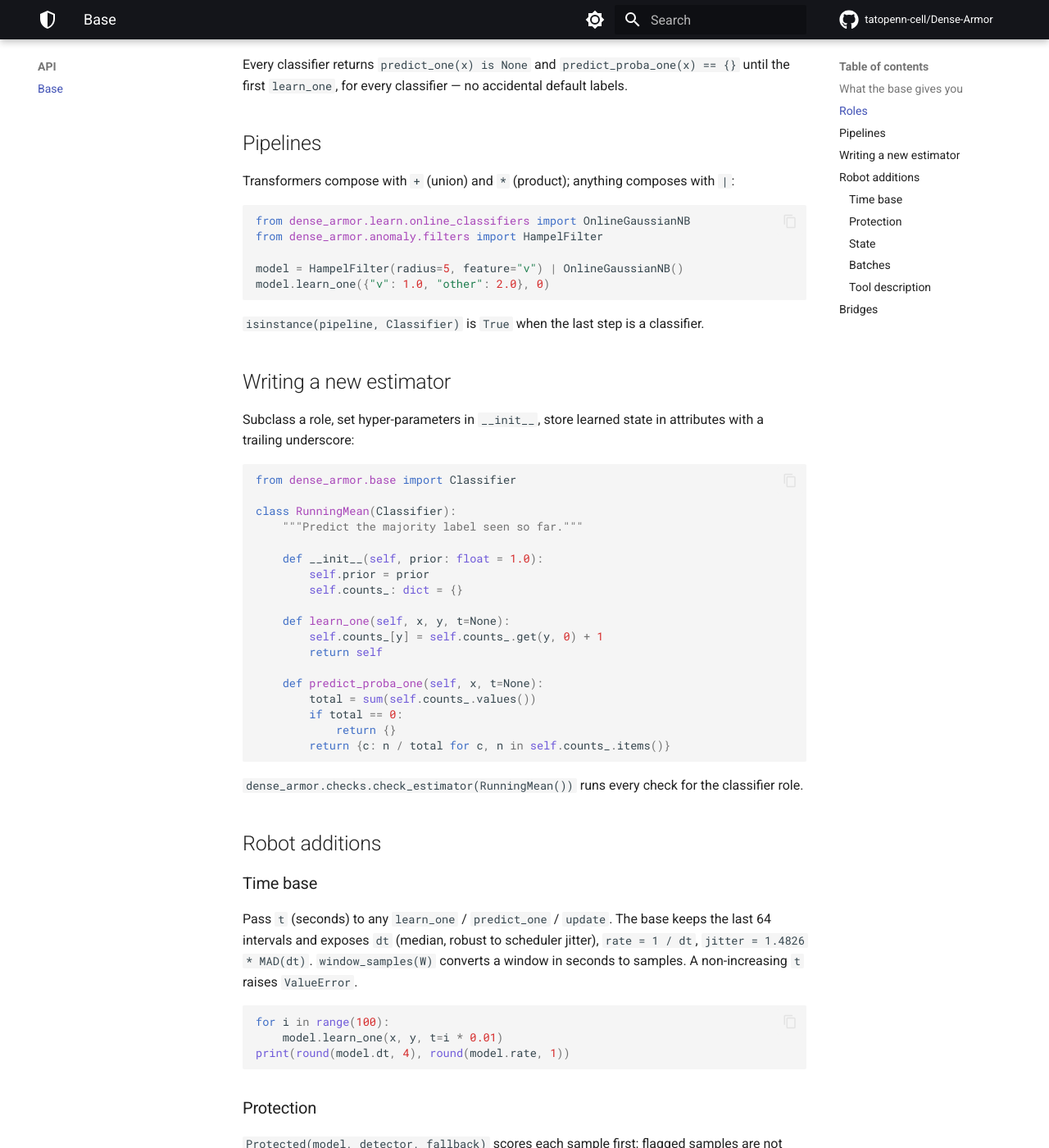
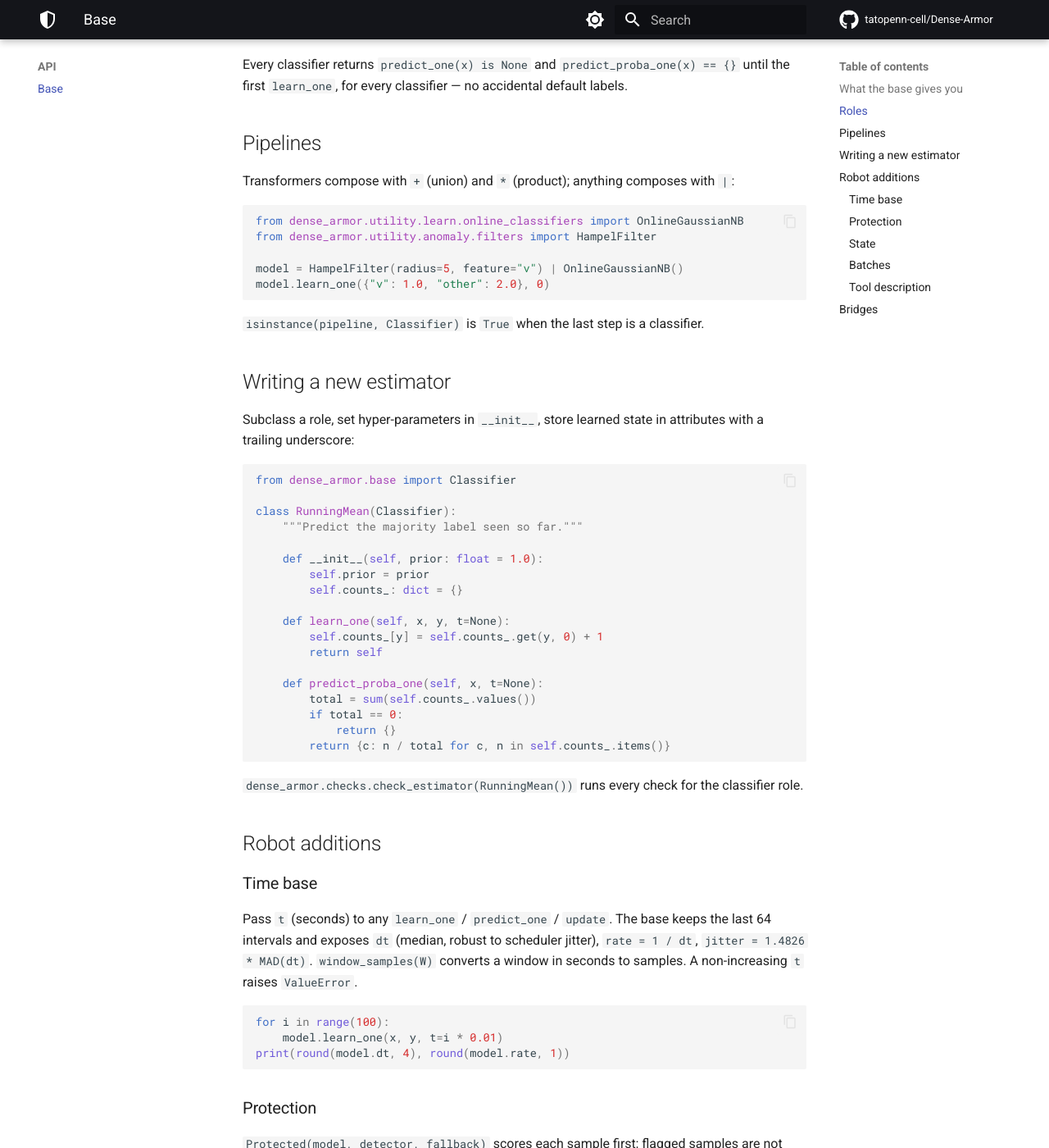
Before and after one commit to tatopenn-cell/Dense-Armor, an MkDocs documentation site: the page built from docs/api/base.md, in a window 1280 px wide and 1400 px high, scrolled down 1363 px. Shown: the whole window at 82% size. Built offline with MkDocs 1.6.1 and Material for MkDocs 9.7.7, drawn with Linux system fonts in a browser that asks for light colours; comment, search, counter and statistics services are not loaded; some of the changed text lies outside the part shown.

Commit message:
Base: import paths for the utility sections

````diff
--- a/docs/api/base.md
+++ b/docs/api/base.md
@@ -53,8 +53,8 @@
 composes with `|`:
 
 ```python
-from dense_armor.learn.online_classifiers import OnlineGaussianNB
-from dense_armor.anomaly.filters import HampelFilter
+from dense_armor.utility.learn.online_classifiers import OnlineGaussianNB
+from dense_armor.utility.anomaly.filters import HampelFilter
 
 model = HampelFilter(radius=5, feature="v") | OnlineGaussianNB()
 model.learn_one({"v": 1.0, "other": 2.0}, 0)
@@ -116,7 +116,7 @@
 
 ```python
 from dense_armor.base import Protected
-from dense_armor.anomaly.filters import HampelScorer
+from dense_armor.utility.anomaly.filters import HampelScorer
 
 safe = Protected(OnlineGaussianNB(), HampelScorer(radius=5), fallback=0)
 ```
````
Also changed, not shown: 3 other files.
